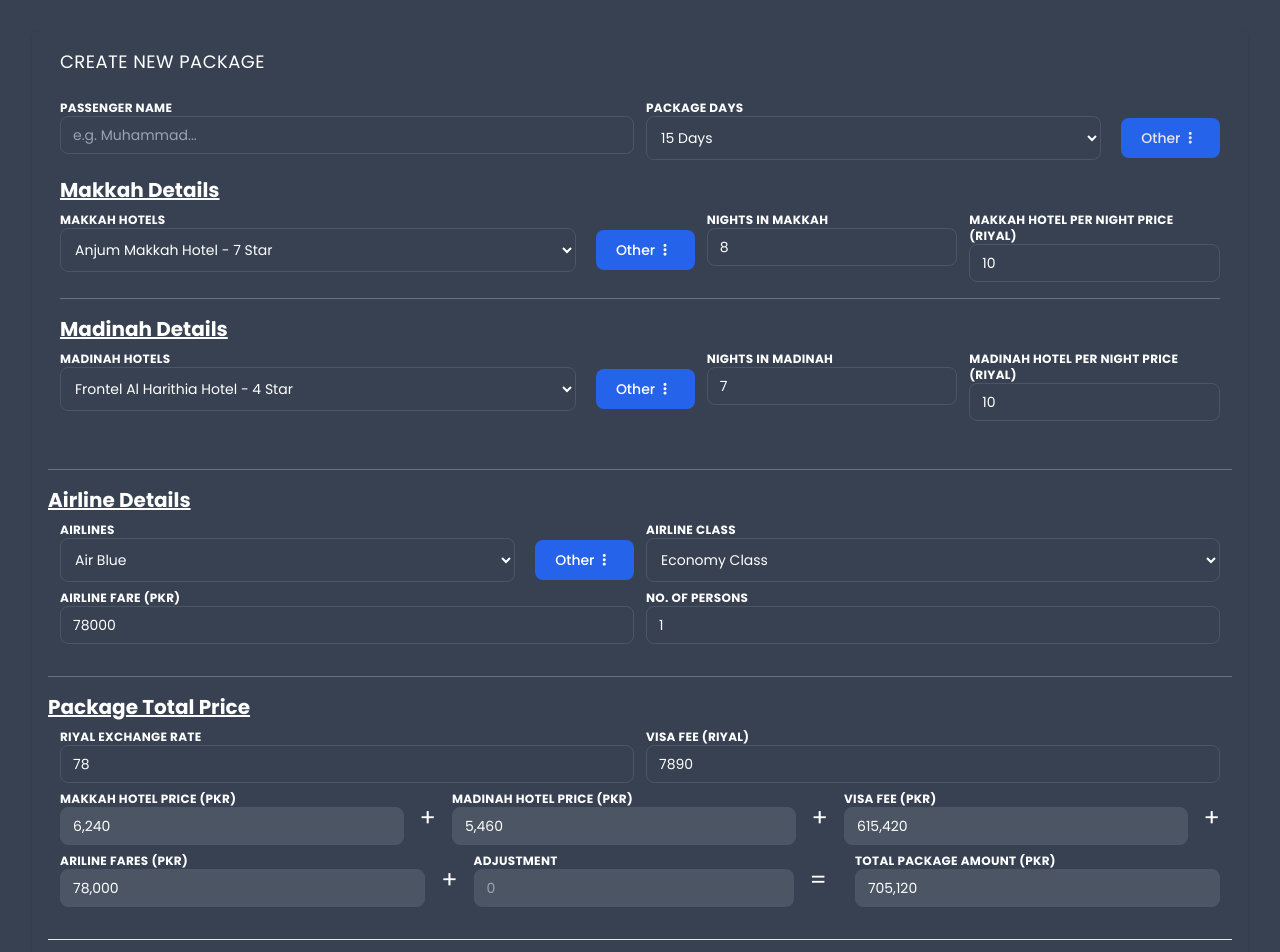
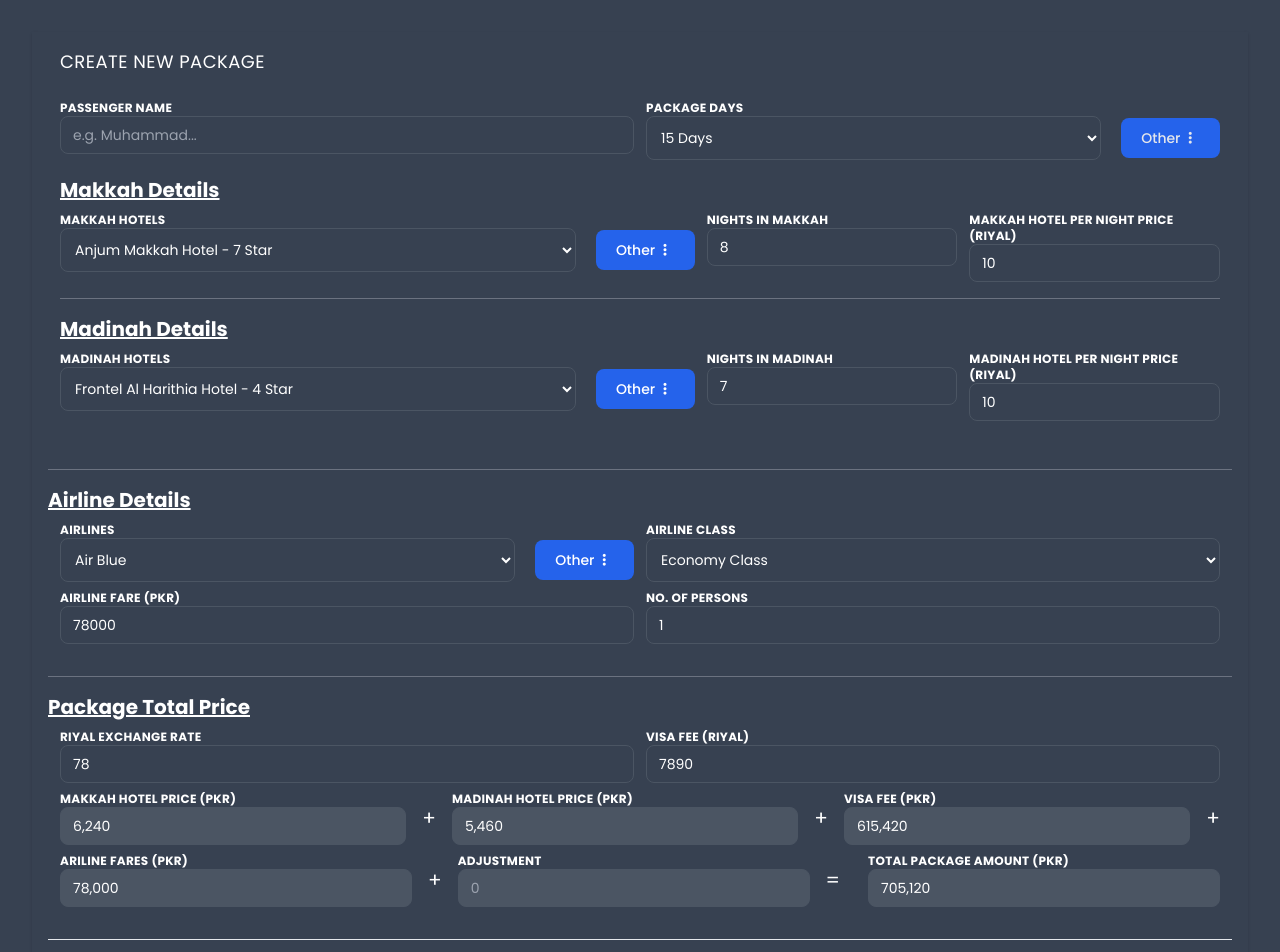
Before and after one commit to muhammad-tayyab604/hajj-umrah-form, a website: page index.html in a window 1280 px wide. Shown: the top 952 px of the page. Drawn offline with nearby package versions, Linux system fonts and the light colour scheme.

Commit message:
Last Changes Tweaks etc4

```diff
--- a/index.html
+++ b/index.html
@@ -388,34 +388,32 @@
                     <div class="md:flex w-full flex-row gap-4 mt-2 mb:mt-0 md:px-3">
                         <div class="md:flex-1 w-full">
                             <label class="block uppercase tracking-wide text-charcoal-darker text-xs font-bold">Makkah
-                                Hotel
-                                Price (PKR)</label>
+                                Hotel Price (PKR)</label>
                             <input type="text"
                                 class="block w-full py-2 ps-3 text-sm rounded-lg border bg-gray-600 border-gray-600 placeholder-gray-400  outline-none focus:ring-blue-500 focus:border-blue-500"
                                 placeholder="0" id="makkahHPDisabled" disabled>
                         </div>
-                        <p class="flex justify-center items-center text-2xl">+</p>
+                        <p class="flex justify-center items-center text-xl">+</p>
                         <div class="md:flex-1 w-full">
                             <label class="block uppercase tracking-wide text-charcoal-darker text-xs font-bold">Madinah
-                                Hotel
-                                Price (PKR)</label>
+                                Hotel Price (PKR)</label>
                             <input type="text"
                                 class="block w-full py-2 ps-3 text-sm rounded-lg border bg-gray-600 border-gray-600 placeholder-gray-400  outline-none focus:ring-blue-500 focus:border-blue-500"
                                 placeholder="0" id="madinahHPDisabled" disabled>
                         </div>
-                        <p class="flex justify-center items-center text-2xl">+</p>
-                        <div class="md:flex-1">
+                        <p class="flex justify-center items-center text-xl">+</p>
+                        <div class="md:flex-1 w-full">
                             <label class="block uppercase tracking-wide text-charcoal-darker text-xs font-bold">Visa
                                 Fee (PKR)</label>
                             <input type="text"
                                 class="block w-full py-2 ps-3 text-sm rounded-lg border bg-gray-600 border-gray-600 placeholder-gray-400  outline-none focus:ring-blue-500 focus:border-blue-500"
                                 placeholder="0" id="visaFeeDisabled" disabled>
                         </div>
-                        <p class="flex justify-center items-center text-2xl">+</p>
+                        <p class="flex justify-center items-center text-xl">+</p>
 
                     </div>
                     <div class="md:flex w-full flex-row justify-center items-center gap-4 mt-2 mb:mt-0 md:px-3">
-                        <div class="md:flex-1">
+                        <div class="md:flex-1 w-full">
 
                             <label class="block uppercase tracking-wide text-charcoal-darker text-xs font-bold">Ariline
                                 Fares (PKR)</label>
@@ -424,9 +422,9 @@
                                 placeholder="0" id="airlineFareDisabled" disabled>
                         </div>
                         <div class="">
-                            <p class="flex justify-center items-center text-2xl">+</p>
+                            <p class="flex justify-center items-center text-xl">+</p>
                         </div>
-                        <div class="md:w-80 w-[19.4rem]">
+                        <div class="md:flex-1 w-full">
                             <label
                                 class="block uppercase tracking-wide text-charcoal-darker text-xs font-bold">Adjustment</label>
                             <input type="text"
@@ -434,7 +432,7 @@
                                 placeholder="0" id="adjustment">
                         </div>
                         <div class="">
-                            <p class="flex justify-center items-center text-2xl">=</p>
+                            <p class="flex justify-center items-center text-xl">=</p>
                         </div>
 
                         <div class="md:flex-1 md:pl-3 w-full">
```
